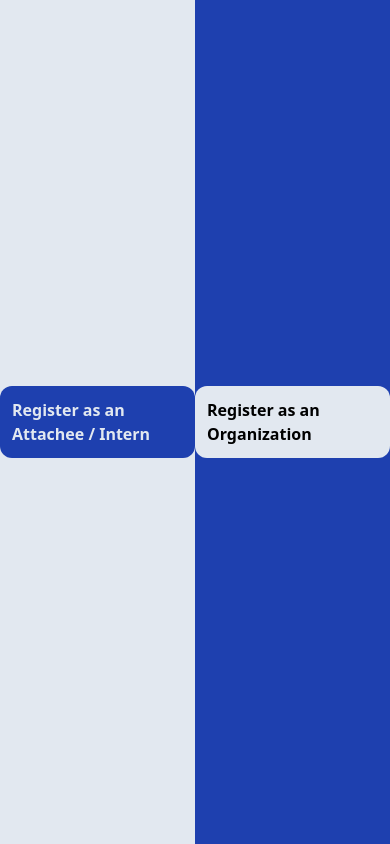
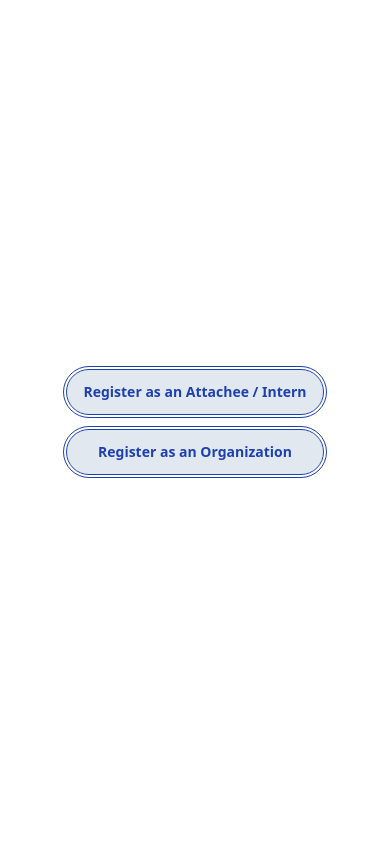
Before and after one commit to kingaranjoroge/InternConnect, a React (Vite) app in the folder frontend/: page /sign-up in a window 390 px wide. Built offline with nearby package versions, Linux system fonts and the light colour scheme.

Commit message:
make sign up page responsive

```diff
--- a/frontend/src/pages/auth/Register.jsx
+++ b/frontend/src/pages/auth/Register.jsx
@@ -1,16 +1,22 @@
-import { Link } from "react-router-dom"
+import { Link } from "react-router-dom";
 
 const Register = () => {
   return (
-    <main className="flex flex-row w-screen h-screen">
-        <section className="flex items-center justify-center w-1/2 bg-slate-200">
-            <div className="bg-blue-800 font-semibold p-3 rounded-xl text-slate-200 hover:bg-blue-600"><Link to="/user-registration">Register as an Attachee / Intern</Link></div>
-        </section>
-        <section className="flex items-center justify-center w-1/2 bg-blue-800">
-            <div className="bg-slate-200 font-semibold p-3 rounded-xl text-black hover:bg-slate-400"><Link to="/org-registration">Register as an Organization</Link></div>
-        </section>
+    <main className="flex flex-col gap-4 items-center justify-center w-full h-screen">
+      <div
+        className="bg-slate-200 hover:bg-blue-800 font-semibold p-3 rounded-3xl text-blue-800 hover:text-slate-200 text-sm outline-double hover:outline-blue-800 w-64 md:w-72 flex items-center justify-center"
+        style={{ outlineWidth: '4px'}}
+      >
+        <Link to="/user-registration">Register as an Attachee / Intern</Link>
+      </div>
+      <div
+        className="bg-slate-200 hover:bg-blue-800 font-semibold p-3 rounded-3xl text-blue-800 hover:text-slate-200 text-sm outline-double hover:outline-blue-800 w-64 md:w-72 flex items-center justify-center"
+        style={{ outlineWidth: '4px'}}
+      >
+        <Link to="/org-registration">Register as an Organization</Link>
+      </div>
     </main>
-  )
-}
+  );
+};
 
-export default Register
+export default Register;
```
